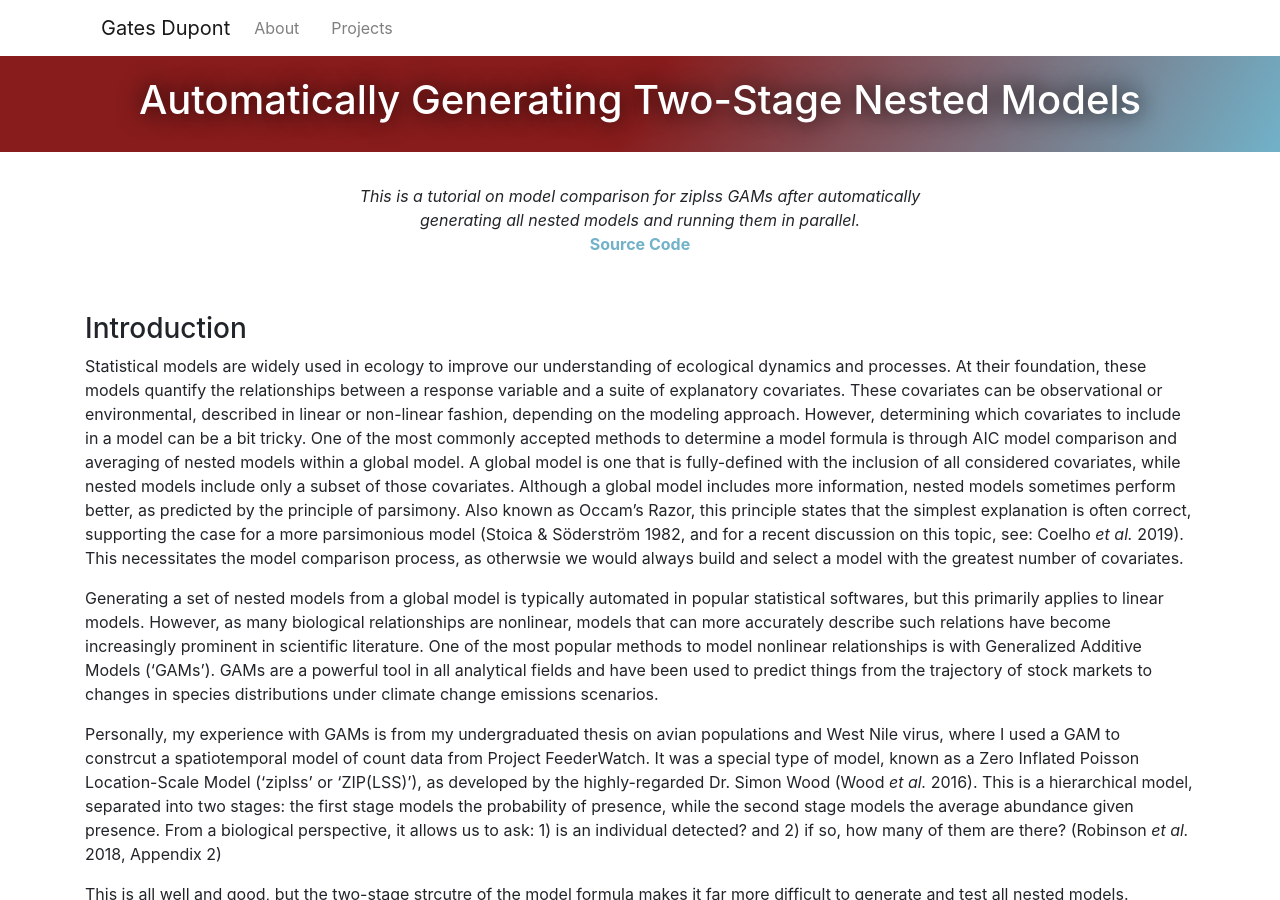
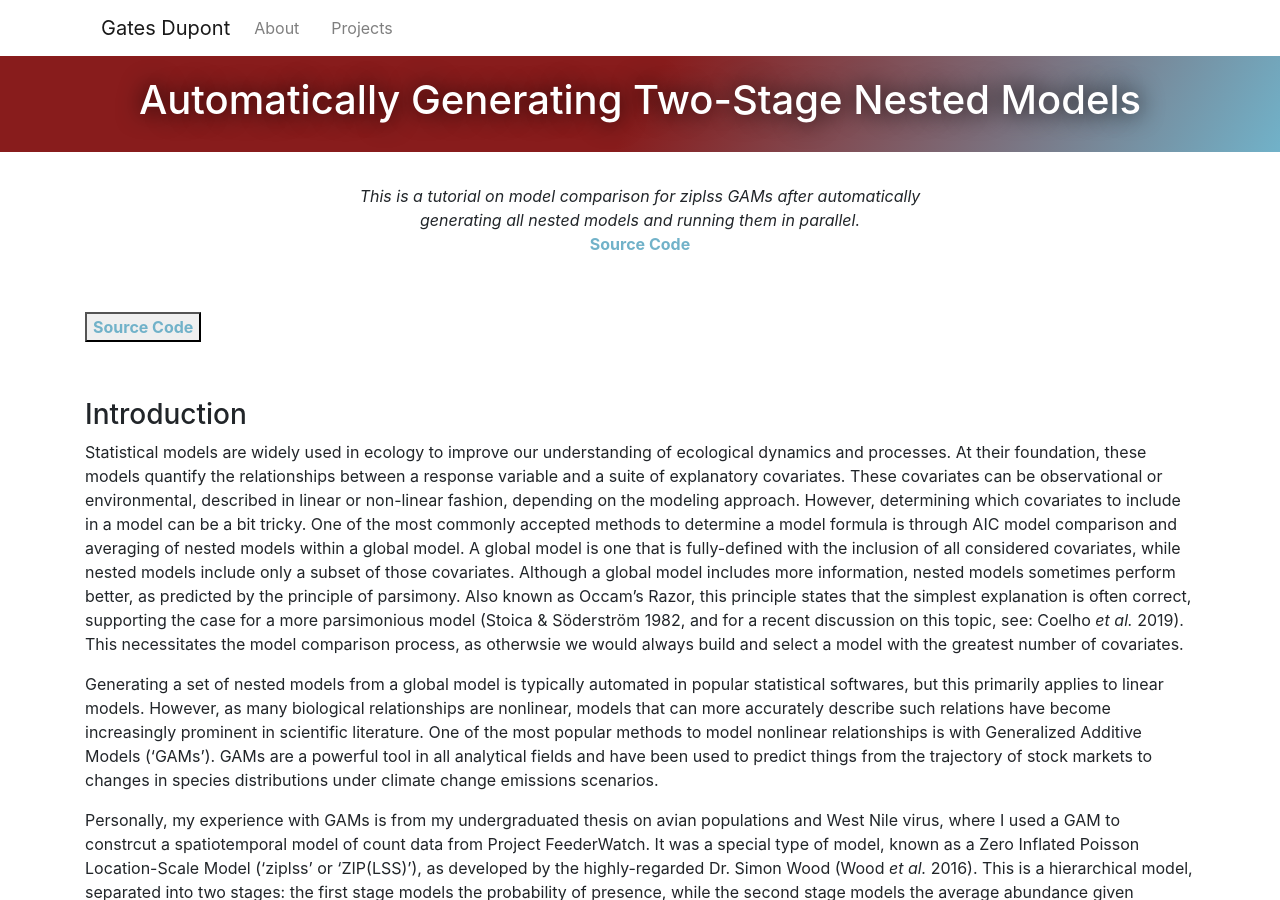
Before and after one commit to chrisyeh96/chrisyeh96.github.io, a Jekyll site: the page built from _posts/2019-05-29-Auto-Nested-Mod.md, in a window 1280 px wide and 900 px high. Built offline with Jekyll 4.4.1, drawn with Linux system fonts in a browser that asks for light colours; nearby versions of some CDN libraries.

Commit message:
Update 2019-05-29-Auto-Nested-Mod.md

```diff
--- a/_posts/2019-05-29-Auto-Nested-Mod.md
+++ b/_posts/2019-05-29-Auto-Nested-Mod.md
@@ -6,6 +6,10 @@
 ---
 
 <p style="text-align:center;"><i>This is a tutorial on model comparison for ziplss GAMs after automatically <br> generating all nested models and running them in parallel.</i><br><b><a href="{{ site.baseurl }}/post-source-code/ReproAutoNested.R">Source Code</a></b></p>
+
+<br>
+
+<button type="button"><b><a href="{{ site.baseurl }}/post-source-code/ReproAutoNested.R">Source Code</a></b></button>
 
 <br>
 
```
